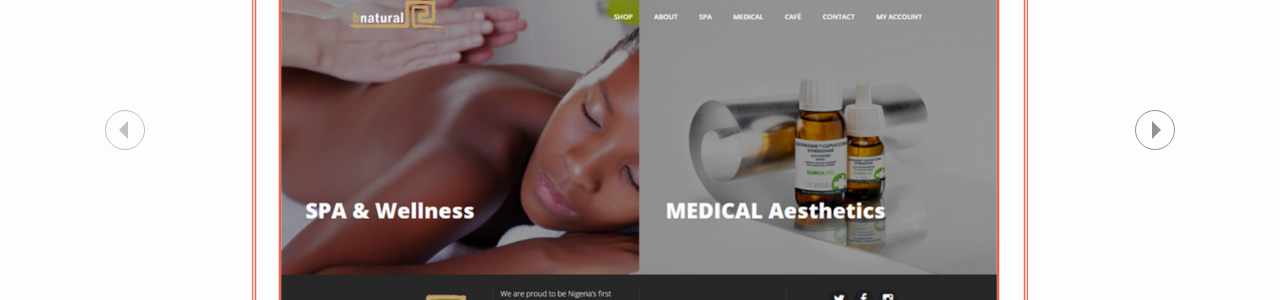
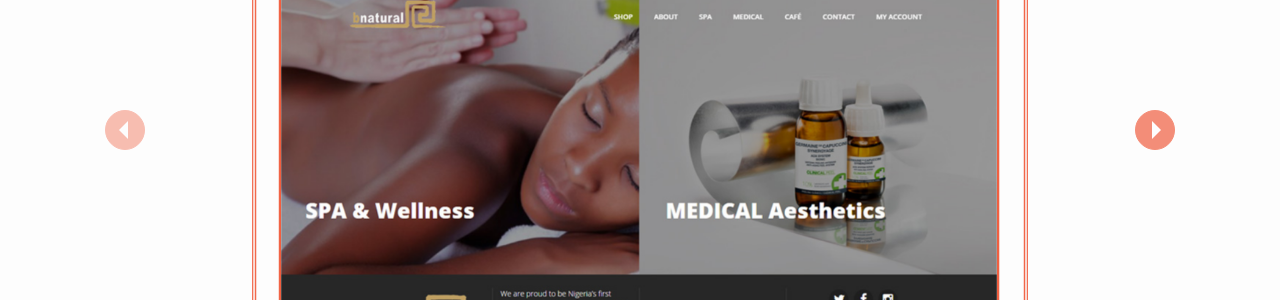
Before and after one commit to codaye/codaye-site, a Jekyll site: the page built from index.html, in a window 1280 px wide. Shown: the part 1486-1786 px from the top of the page. Built offline with Jekyll 4.4.1, drawn with Linux system fonts in a browser that asks for light colours; nearby versions of some CDN libraries.

Commit message:
Add brand colours to carousel next and previous buttons
Add the right colours as opposed to leaving it in default gray. This follows the original website design

```diff
--- a/_includes/home.html
+++ b/_includes/home.html
@@ -110,7 +110,7 @@
                              'assets/frame-carousel/images/site-4.jpg',
                              'assets/frame-carousel/images/site-5.jpg',
                              'assets/frame-carousel/images/site-6.jpg',
-                             'assets/frame-carousel/images/site-7.jpg',
+                             'assets/frame-carousel/images/site-7.png',
                              'assets/frame-carousel/images/site-8.png']
                 });
             </script>
--- a/assets/stylesheets/main.css
+++ b/assets/stylesheets/main.css
@@ -321,9 +321,29 @@ section h2 {
   -ms-box-shadow: 0px 4px 10px 0px rgba(119, 119, 119, 0.64);
   box-shadow: 0px 4px 10px 0px rgba(119, 119, 119, 0.64); }
 
+/*
+** PORTFOLIO
+*/
 .fc {
   display: block;
   margin: 60px auto 80px; }
+
+.fc .fc-btn {
+  color: #fdfdfd;
+  background-color: #F05F40;
+  border: 1px solid #F05F40;
+  position: absolute;
+  -webkit-box-sizing: border-box;
+          box-sizing: border-box;
+  line-height: .3;
+  font-size: 40px;
+  opacity: .7; }
+
+.fc .fc-btn.fc-btn-left:before {
+  border-color: transparent #fff transparent transparent !important; }
+
+.fc .fc-btn.fc-btn-right:before {
+  border-color: transparent transparent transparent #fff !important; }
 
 /**
 *Social Media
```
Also changed, not shown: _sass/_layout.scss (+23 -0 lines), 2 other files.
